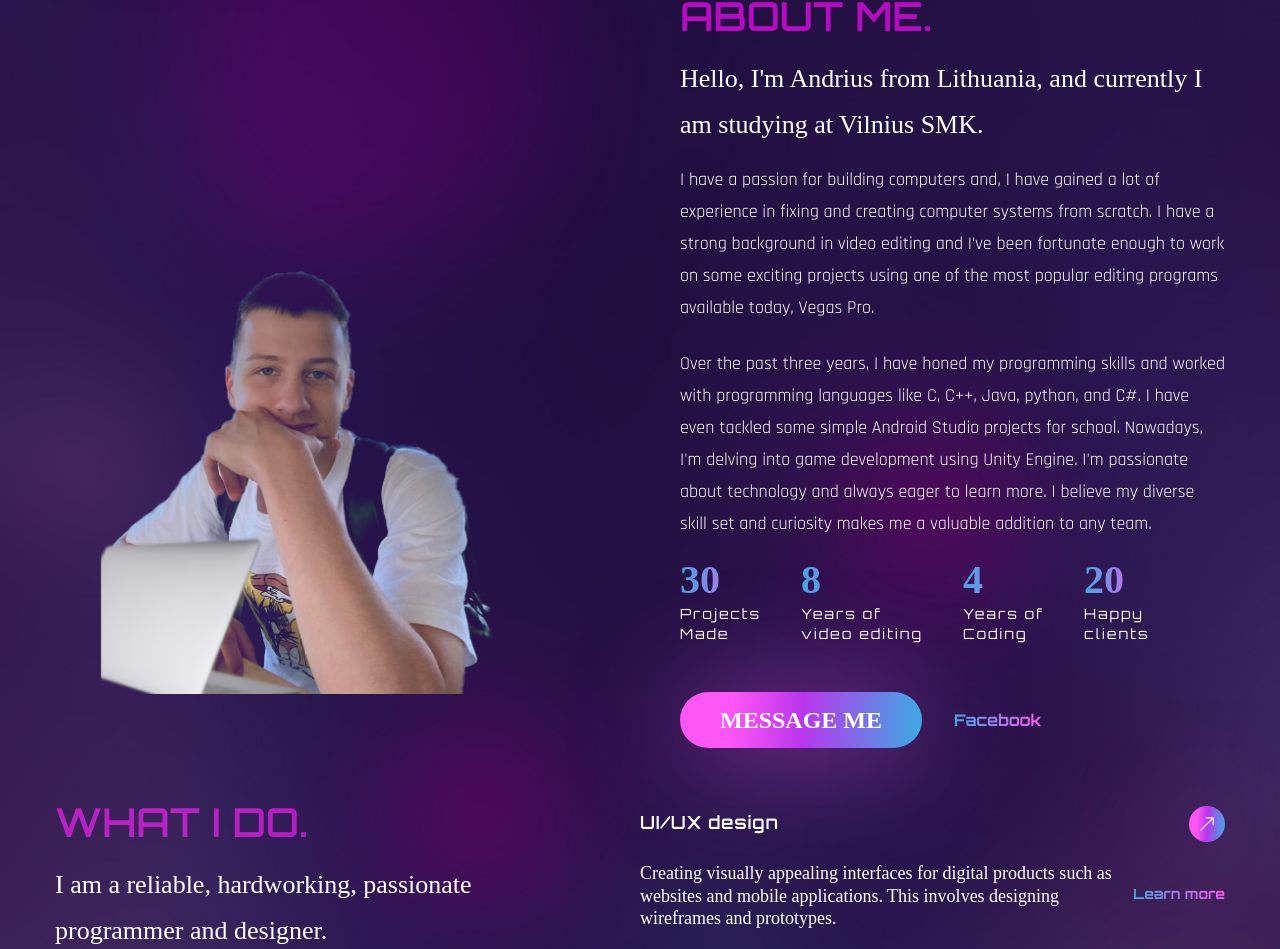
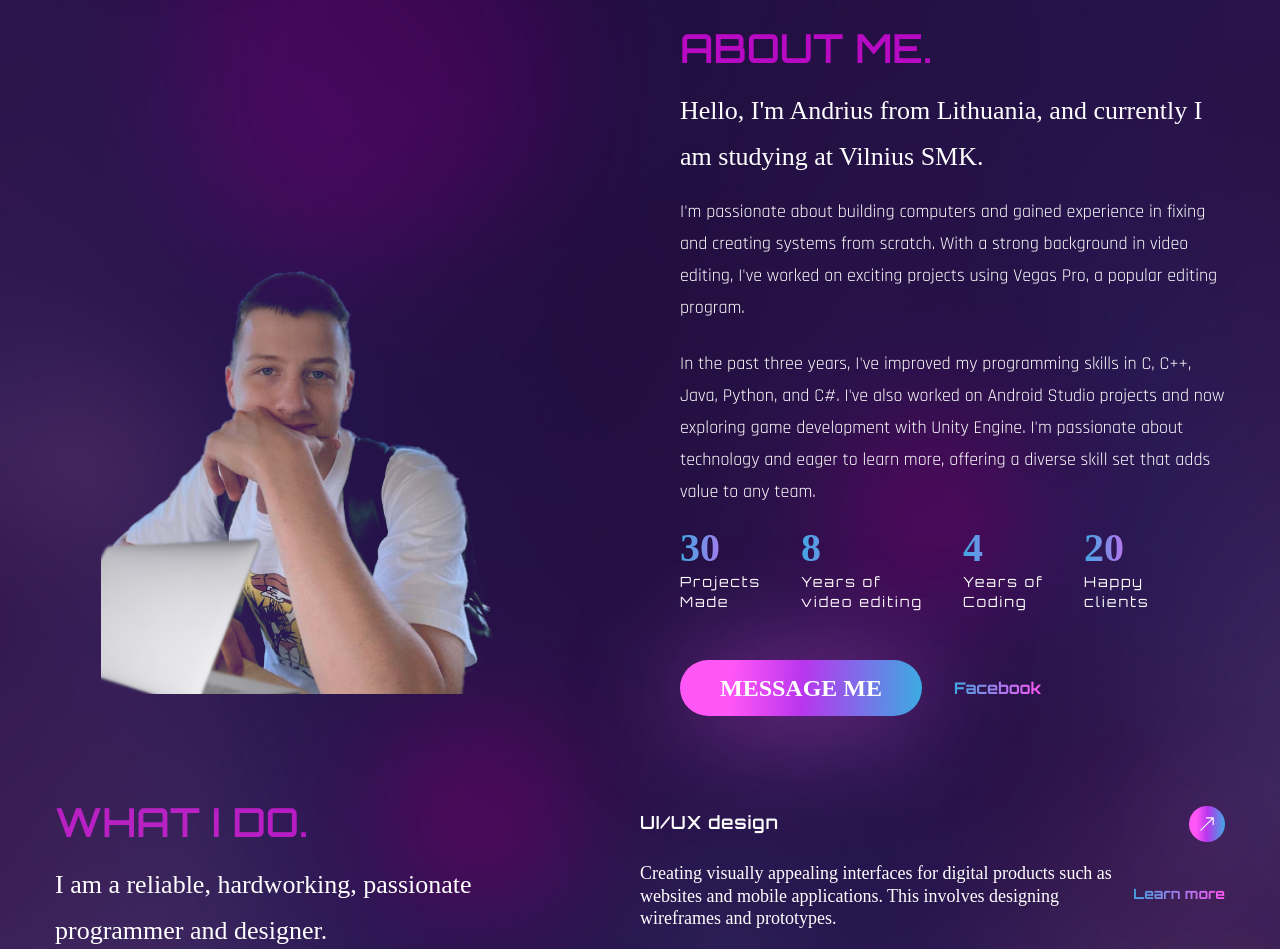
Before and after one commit to Andriukas0/portfolio, a React (Create React App) app: page / in a window 1280 px wide. Shown: the part 914-1863 px from the top of the page. Built offline with nearby package versions, Linux system fonts and the light colour scheme; the HTML template or start-up script is replaced by a standard one; a web font is replaced by a local one.

Commit message:
Update About.js

```diff
--- a/src/components/About.js
+++ b/src/components/About.js
@@ -34,18 +34,14 @@ const About = () => {
           and currently I am studying at Vilnius SMK.
           </h3>
           <p className='mb-6'>
-          I have a passion for building computers and,
-          I have gained a lot of experience in fixing and creating computer systems from scratch.
-          I have a strong background in video editing and I've been fortunate enough to work
-          on some exciting projects using one of the most popular editing programs available today,
-          Vegas Pro.
+            I'm passionate about building computers and gained experience in fixing and creating systems
+            from scratch. With a strong background in video editing,
+            I've worked on exciting projects using Vegas Pro, a popular editing program.
           </p>
           <p className='mb-6'>
-          Over the past three years, I have honed my programming skills and worked with programming languages
-          like C, C++, Java, python, and C#. I have even tackled some simple Android Studio projects for school.
-          Nowadays, I'm delving into game development using Unity Engine.
-          I'm passionate about technology and always eager to learn more. I believe my diverse skill set
-          and curiosity makes me a valuable addition to any team.
+             In the past three years, I've improved my programming skills in C, C++, Java, Python, and C#.
+             I've also worked on Android Studio projects and now exploring game development with Unity Engine.
+             I'm passionate about technology and eager to learn more, offering a diverse skill set that adds value to any team.
           </p>
           {/*sugebejimai*/}
           <div className='flex gap-x-6 lg:gap-x-10 mb-12'>
```
